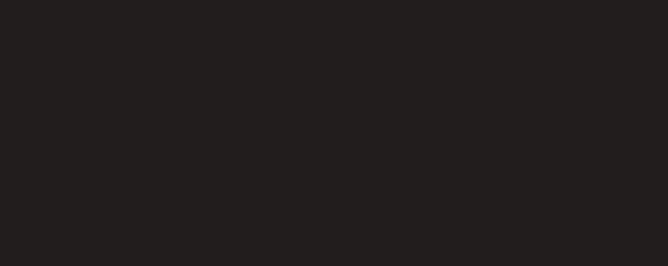
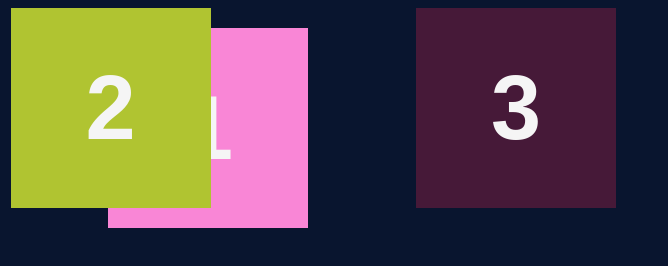
Before and after one commit to LaboratoriaChile/intro-positioning, a plain HTML site: page index.html in a window 1280 px wide. Shown: the whole page, without its empty margins (0-668 px from the left). Drawn offline with Linux system fonts and the light colour scheme.

Commit message:
Added realative divs

```diff
--- a/assets/css/main.css
+++ b/assets/css/main.css
@@ -1,3 +1,30 @@
 body{
-	background-color: #221D1D;
+	background-color: #09152F;
 }
+.caja, .segunda-caja, .tercera-caja{
+	width: 200px;
+	height: 200px;
+	display: inline-block;
+	font-size: 90px;
+	text-align: center;
+	color: whitesmoke;
+	line-height: 200px;
+	font-weight: bold;
+	font-family: sans-serif;
+}
+.caja{
+	background-color: #F986D6;
+	position: relative;
+	top: 20px;
+	left: 100px;
+}
+
+.segunda-caja{
+	background-color: #B0C431;
+	position: relative;
+	right: 201.5px;
+
+}
+.tercera-caja{
+	background-color: #461938;
+}
--- a/index.html
+++ b/index.html
@@ -6,6 +6,17 @@
 	<link rel="stylesheet" href="assets/css/main.css">
 </head>
 <body>
+	<section class="contenedor">
+		<div class="caja">
+			1
+		</div>
 
+		<div class="segunda-caja">
+			2
+		</div>
+		<div class="tercera-caja">
+			3
+		</div>
+	</section>
 </body>
 </html>
```
